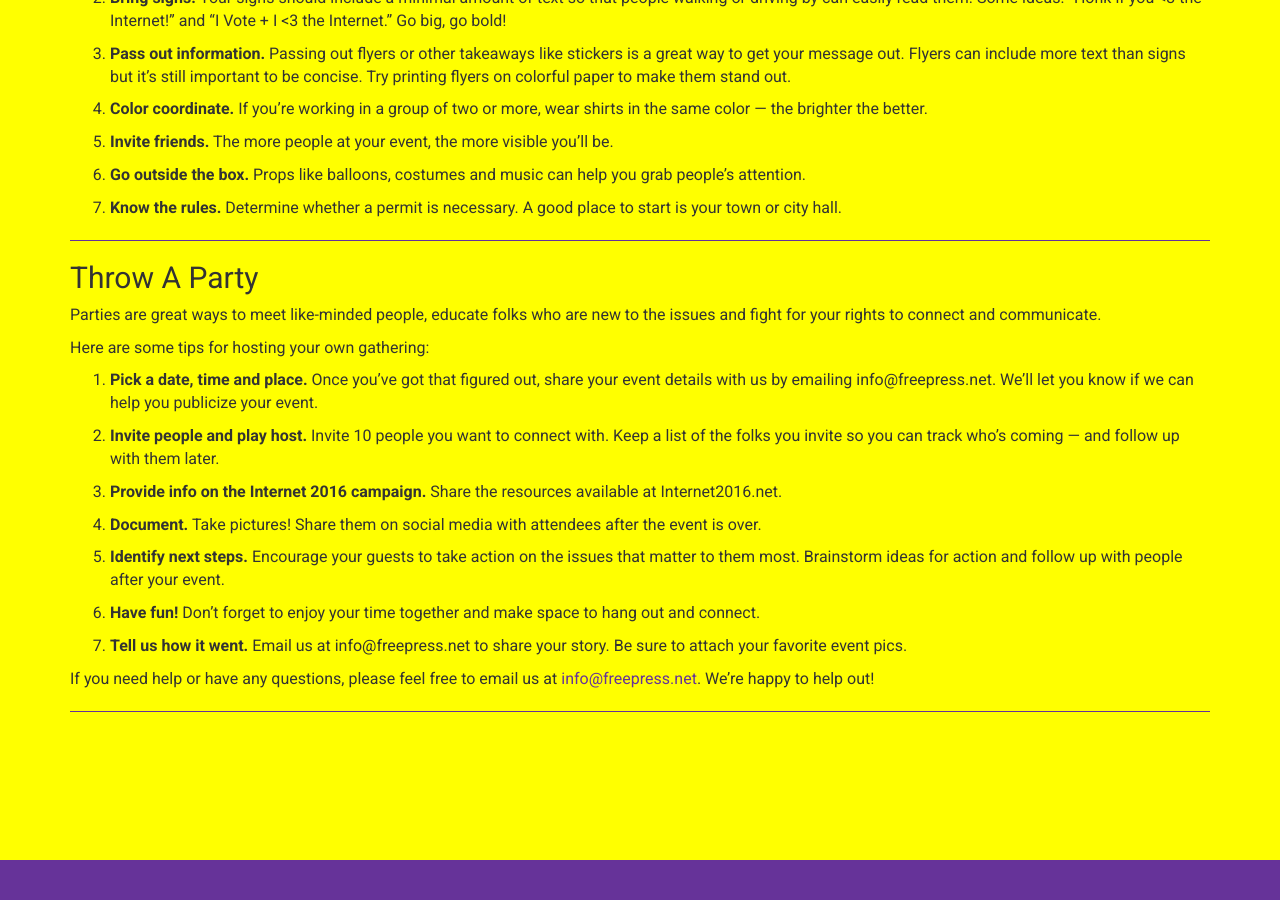
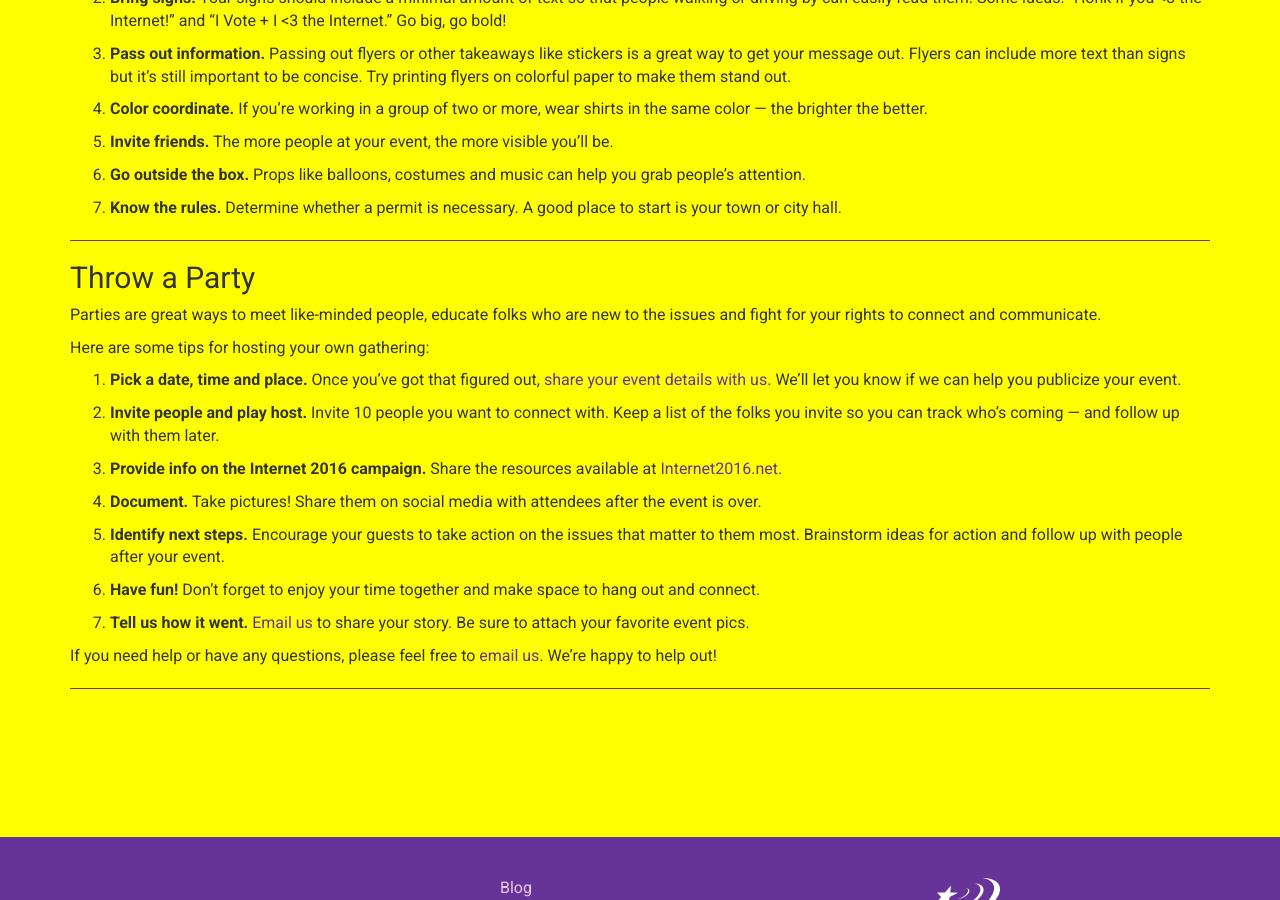
Before and after one commit to freepress/internet2016, a Jekyll site: the page built from _posts/toolkits/2015-01-04-mobilize-in-your-community.md, in a window 1280 px wide and 900 px high, scrolled down 2024 px. Built offline with Jekyll 4.4.1, drawn with Linux system fonts in a browser that asks for light colours; comment, search, counter and statistics services are not loaded.

Commit message:
updated text and some links
made the following changes to text:
Changed "Throw A Party" to "Throw a Party"
changed info@ links- added subject lines and linked text instead of having info@ written out (prevent some spam)
linked internet2016.net

```diff
--- a/_posts/toolkits/2015-01-04-mobilize-in-your-community.md
+++ b/_posts/toolkits/2015-01-04-mobilize-in-your-community.md
@@ -73,17 +73,17 @@
 
 ***
 
-## <a name="party"></a>Throw A Party
+## <a name="party"></a>Throw a Party
 
 Parties are great ways to meet like-minded people, educate folks who are new to the issues and fight for your rights to connect and communicate.
 
 Here are some tips for hosting your own gathering:
 
- 1. **Pick a date, time and place.** Once you’ve got that figured out, share your event details with us by emailing info@freepress.net. We’ll let you know if we can help you publicize your event.
+ 1. **Pick a date, time and place.** Once you’ve got that figured out, <a href="info@freepress.net?subject=Internet 2016 event details">share your event details with us</a>. We’ll let you know if we can help you publicize your event.
 
  1. **Invite people and play host.** Invite 10 people you want to connect with. Keep a list of the folks you invite so you can track who’s coming — and follow up with them later.
 
- 1. **Provide info on the Internet 2016 campaign.** Share the resources available at Internet2016.net.
+ 1. **Provide info on the Internet 2016 campaign.** Share the resources available at <a href="http://internet2016.net/">Internet2016.net</a>.
 
  1. **Document.** Take pictures! Share them on social media with attendees after the event is over.
 
@@ -91,8 +91,8 @@
 
  1. **Have fun!** Don’t forget to enjoy your time together and make space to hang out and connect.
 
- 1. **Tell us how it went.** Email us at info@freepress.net to share your story. Be sure to attach your favorite event pics.
+ 1. **Tell us how it went.** <a href="info@freepress.net?subject=Internet 2016 event follow up">Email us</a> to share your story. Be sure to attach your favorite event pics.
 
-If you need help or have any questions, please feel free to email us at <a href="mailto:info@freepress.net">info@freepress.net</a>. We’re happy to help out!
+If you need help or have any questions, please feel free to <a href="info@freepress.net?subject=Internet 2016 mobilize in your community inquiry">email us</a>. We’re happy to help out!
 
 ***
```
